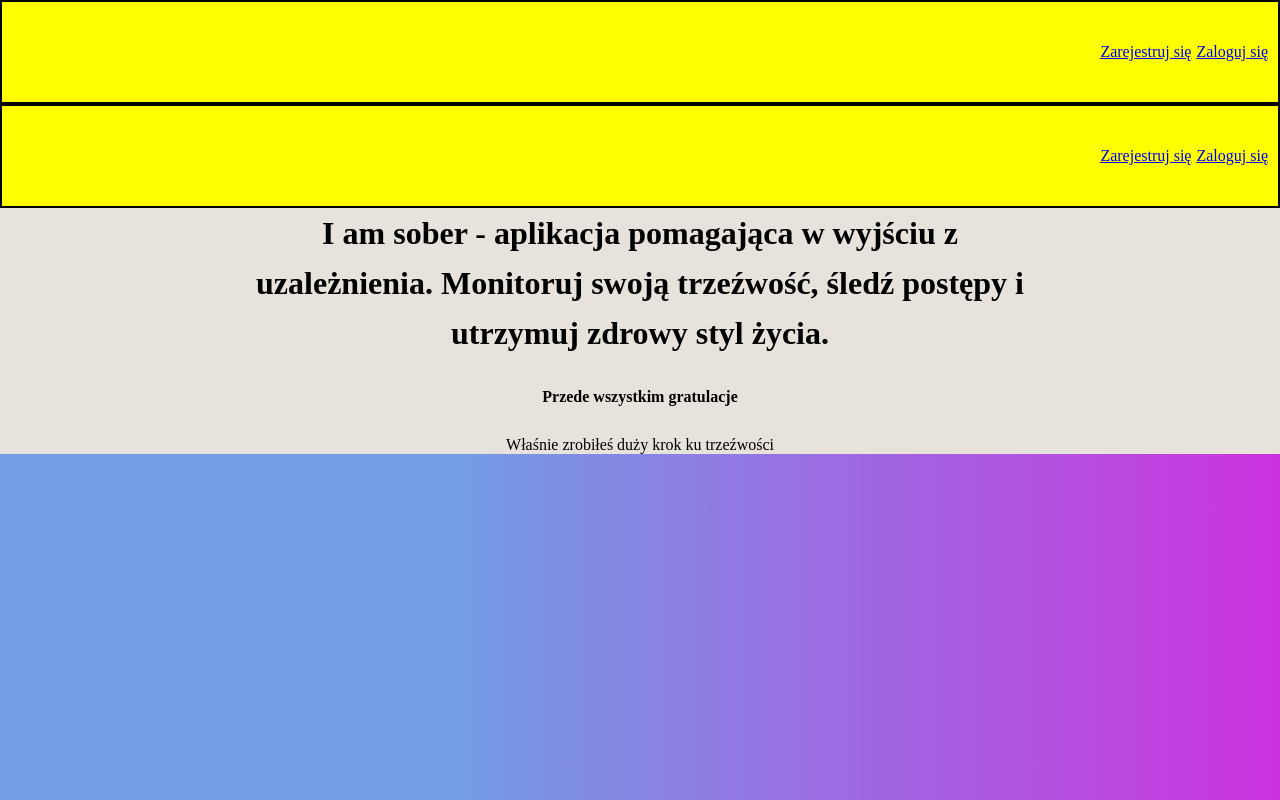
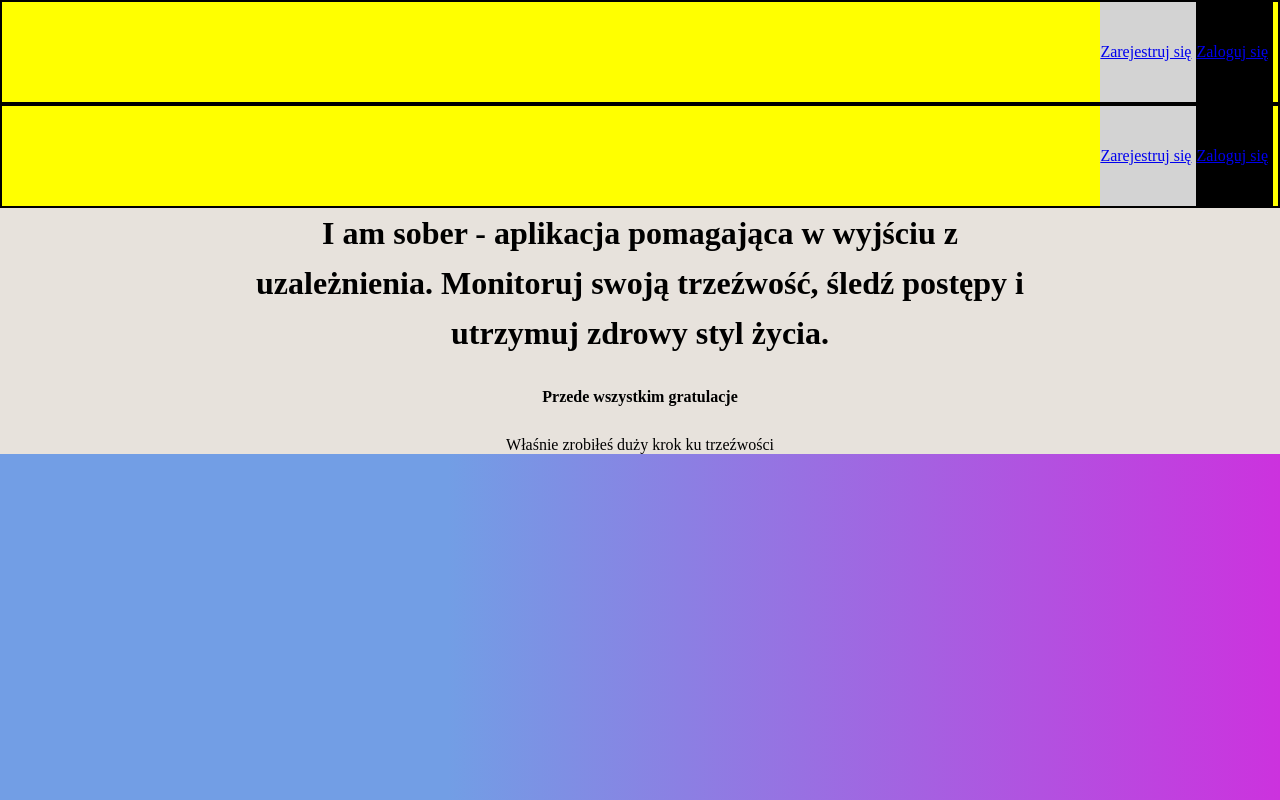
Before and after one commit to RadekPalka/react-i-am-sober, a React (Vite) app: page / in a window 1280 px wide. Built offline with nearby package versions, Linux system fonts and the light colour scheme.

Commit message:
style: use transient props for ButtonLink component styling

```diff
--- a/src/components/Nav.tsx
+++ b/src/components/Nav.tsx
@@ -13,10 +13,10 @@ export const Nav: React.FC = () => {
 	return (
 		<StyledNav>
 			<StyledUl>
-				<StyledLi>
+				<StyledLi color='black' $background='#d3d3d3'>
 					<StyledLink to='/registration-page'>Zarejestruj się</StyledLink>
 				</StyledLi>
-				<StyledLi>
+				<StyledLi color='white' $background='black'>
 					<StyledLink to='/login-page'>Zaloguj się</StyledLink>
 				</StyledLi>
 			</StyledUl>
--- a/src/components/StyledLi.ts
+++ b/src/components/StyledLi.ts
@@ -1,5 +1,13 @@
 import styled from "styled-components";
-export const StyledLi = styled.li`
+type StyledLiProps ={
+	$background : string
+}
+export const StyledLi = styled.li<StyledLiProps>`
 	display: inline-block;
 	line-height: 100px;
+
+	background: ${(props) => props.$background};
+
+
+
 `;
--- a/src/components/StyledLink.ts
+++ b/src/components/StyledLink.ts
@@ -4,7 +4,6 @@ import { Link } from 'react-router-dom';
 export const StyledLink = styled(Link)`
 	margin-right: 5px;
 
-	&:visited {
-		color: black;
-	}
+
+
 `;
```
